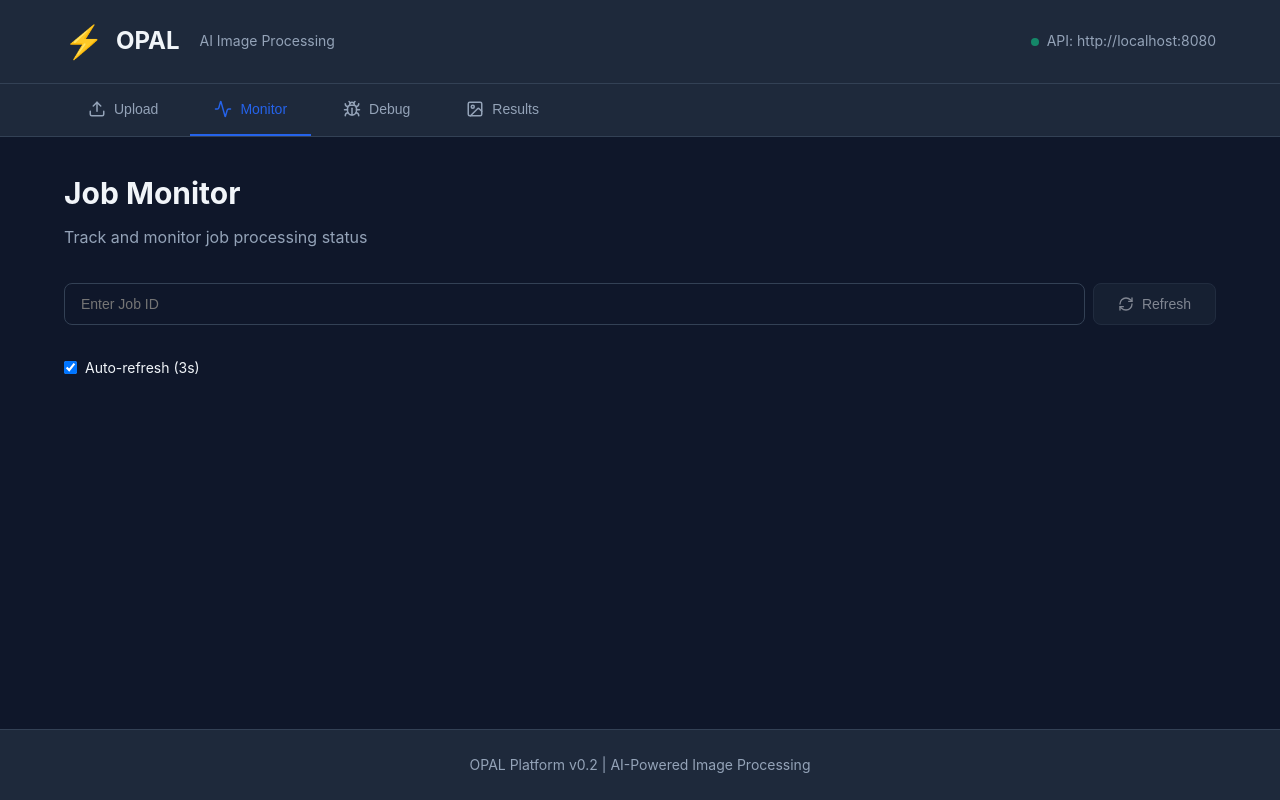
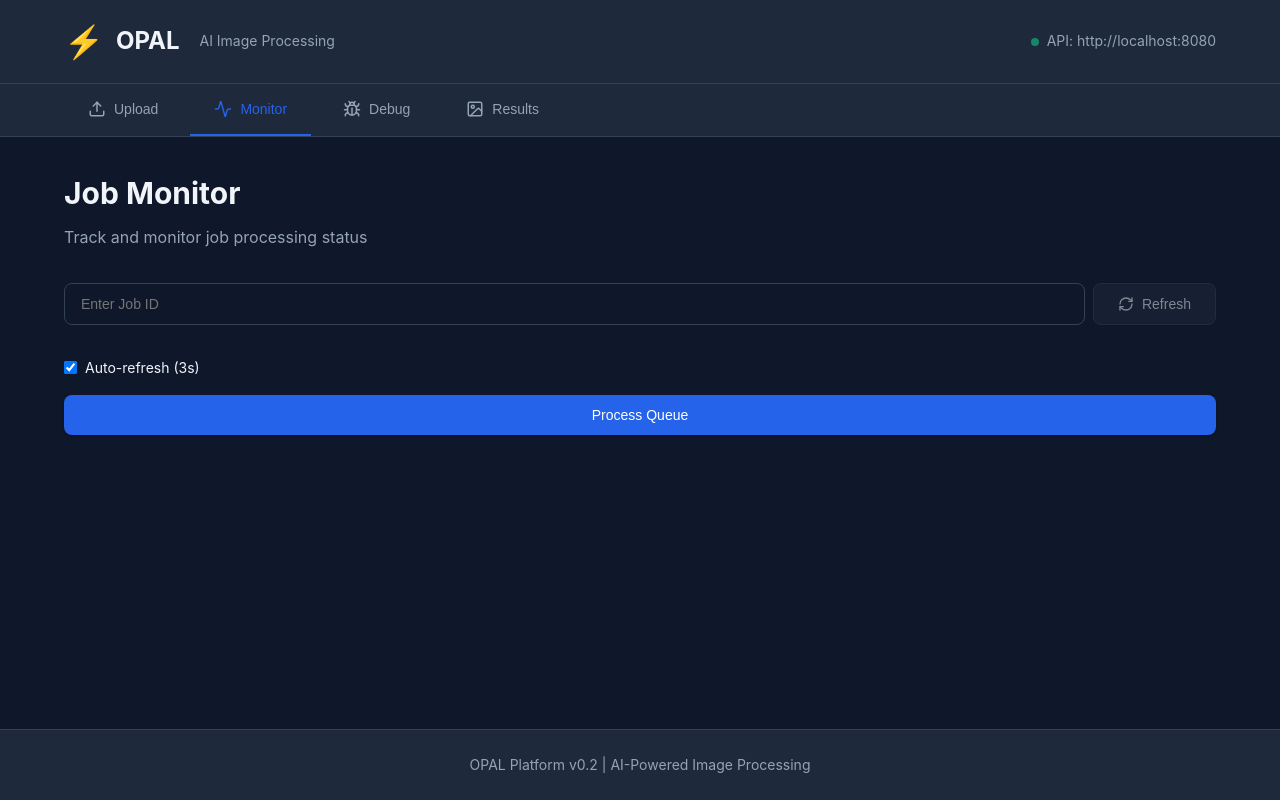
Before and after one commit to code-418dotcom/opal, a React app in the folder frontend/: page / in a window 1280 px wide. Both pictures are taken after a click on the button "Monitor". Built offline with nearby package versions, Linux system fonts and the light colour scheme; the HTML template or start-up script is replaced by a standard one.

Commit message:
Updated App.tsx

```diff
--- a/frontend/src/App.tsx
+++ b/frontend/src/App.tsx
@@ -20,7 +20,16 @@ type Tab = 'upload' | 'monitor' | 'debug' | 'results';
 
 function App() {
   const [activeTab, setActiveTab] = useState<Tab>('upload');
-  const [currentJobId, setCurrentJobId] = useState<string | null>(null);
+  const [currentJobId, setCurrentJobId] = useState<string | null>(() => {
+    // Restore job ID from localStorage
+    return localStorage.getItem('currentJobId');
+  });
+
+  const handleJobCreated = (jobId: string) => {
+    setCurrentJobId(jobId);
+    // Persist to localStorage
+    localStorage.setItem('currentJobId', jobId);
+  };
 
   const tabs = [
     { id: 'upload' as Tab, label: 'Upload', icon: Upload },
@@ -70,7 +79,7 @@ function App() {
         <main className="main">
           <div className="container">
             {activeTab === 'upload' && (
-              <UploadSection onJobCreated={setCurrentJobId} />
+              <UploadSection onJobCreated={handleJobCreated} />
             )}
             {activeTab === 'monitor' && (
               <JobMonitor jobId={currentJobId} />
--- a/frontend/src/components/JobMonitor.tsx
+++ b/frontend/src/components/JobMonitor.tsx
@@ -18,12 +18,25 @@ export default function JobMonitor({ jobId: initialJobId }: Props) {
     }
   }, [initialJobId]);
 
+  const [workerStatus, setWorkerStatus] = useState<string>('');
+
   const { data: job, isLoading, error, refetch } = useQuery<Job>({
     queryKey: ['job', jobId],
     queryFn: () => api.getJob(jobId),
     enabled: !!jobId,
     refetchInterval: autoRefresh ? 3000 : false,
   });
+
+  const triggerWorker = async () => {
+    try {
+      setWorkerStatus('Triggering worker...');
+      await api.triggerWorker();
+      setWorkerStatus('✓ Worker triggered successfully');
+      setTimeout(() => refetch(), 1000);
+    } catch (error) {
+      setWorkerStatus(`✗ Worker failed: ${error instanceof Error ? error.message : 'Unknown error'}`);
+    }
+  };
 
   const getStatusBadge = (status: string) => {
     const badges = {
@@ -90,7 +103,21 @@ export default function JobMonitor({ jobId: initialJobId }: Props) {
           />
           Auto-refresh (3s)
         </label>
+
+        <button
+          className="button-primary"
+          onClick={triggerWorker}
+          disabled={isLoading}
+        >
+          Process Queue
+        </button>
       </div>
+
+      {workerStatus && (
+        <div className={`info-box ${workerStatus.startsWith('✗') ? 'error' : 'success'}`}>
+          {workerStatus}
+        </div>
+      )}
 
       {error && (
         <div className="error-box">
```
Also changed, not shown: 1 other file (tests, documents, lock files or other folders).
